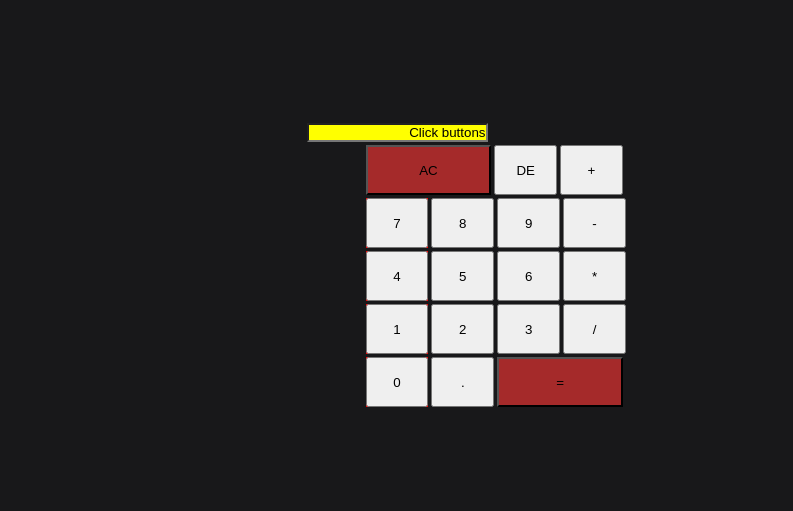
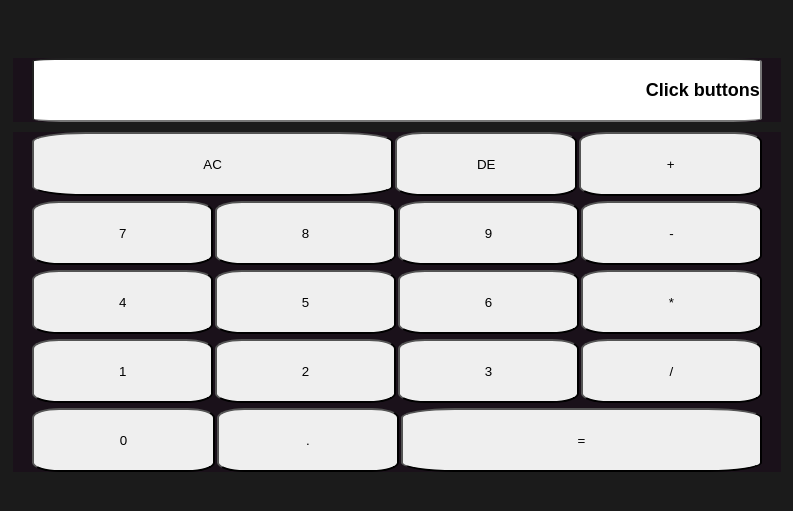
Before and after one commit to entixl/calculator-simple, a plain HTML site: page index.html in a window 1280 px wide. Shown: the part 135-646 px from the top of the page, without its empty margins (243-1036 px from the left). Drawn offline with Linux system fonts and the light colour scheme.

Commit message:
improve style

```diff
--- a/app.js
+++ b/app.js
@@ -14,9 +14,12 @@ function buttonClicked(input) {
 	}
 }
 function calculate() {
+	console.log("guyg");
 	try {
-		eval(display.value);
+		console.log("gumguufyg");
+		display.value = eval(display.value);
 	} catch (e) {
+		console.log(e);
 		display.value = "Error";
 	}
 }
--- a/index.html
+++ b/index.html
@@ -12,7 +12,7 @@
 			<div class="display-section">
 				<input value="Click buttons" type="text" id="display" readonly />
 			</div>
-			<div class="input">
+			<div class="input-section">
 				<div class="row">
 					<button class="long" onclick="buttonClicked('AC')">AC</button>
 					<button onclick="buttonClicked(this.textContent)">DE</button>
--- a/style.css
+++ b/style.css
@@ -1,4 +1,4 @@
-*,
+/*
 *::after,
 *::before {
 	box-sizing: border-box;
@@ -17,9 +17,9 @@
 }
 #display {
 	/* display: flex; */
-	/* width: auto; */
-	/* flex-direction: column; */
-	/* justify-content: space-between; */
+/* width: auto; */
+/* flex-direction: column; */
+/* justify-content: space-between;
 	background-color: yellow;
 	word-wrap: break-word;
 	text-align: right;
@@ -44,4 +44,58 @@ button {
 	flex-direction: column;
 	gap: 3px;
 	/* align-items: end; */
+/* }  */
+*,
+*::after,
+*::before {
+	box-sizing: border-box;
+	margin: 0;
+	padding: 0;
 }
+.container {
+	display: flex;
+	flex-direction: column;
+	justify-content: center;
+	align-items: center;
+	height: 100dvh;
+	background-color: rgb(27, 27, 27);
+	gap: 10px;
+}
+.row {
+	display: flex;
+	width: 95%;
+	gap: 2px;
+}
+.display-section {
+	background-color: rgba(26, 1, 26, 0.36);
+}
+.input-section {
+	background-color: rgba(26, 1, 26, 0.36);
+	gap: 5px;
+}
+#display {
+	width: 95%;
+	/* word-wrap: break-word; */
+	height: 4rem;
+	text-align: right;
+	font-size: large;
+	font-weight: 600;
+	border-radius: 5%;
+	overflow-wrap: break-word;
+}
+.display-section,
+.input-section {
+	width: 60%;
+	display: flex;
+	flex-direction: column;
+	align-items: center;
+}
+button {
+	flex: 1;
+	height: 4rem;
+	width: 5rem;
+	border-radius: 15%;
+}
+button.long {
+	flex: 2;
+}
```
